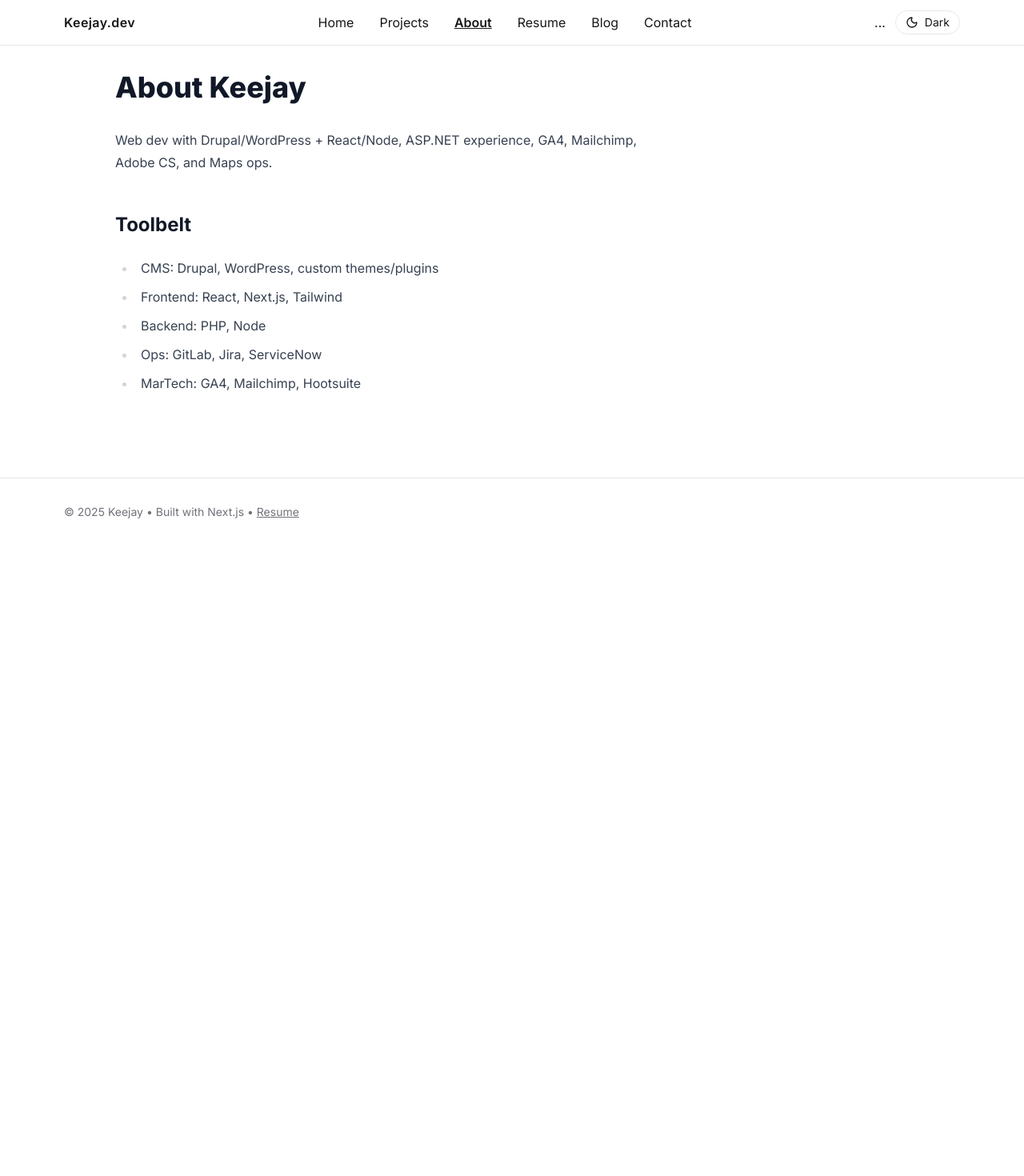
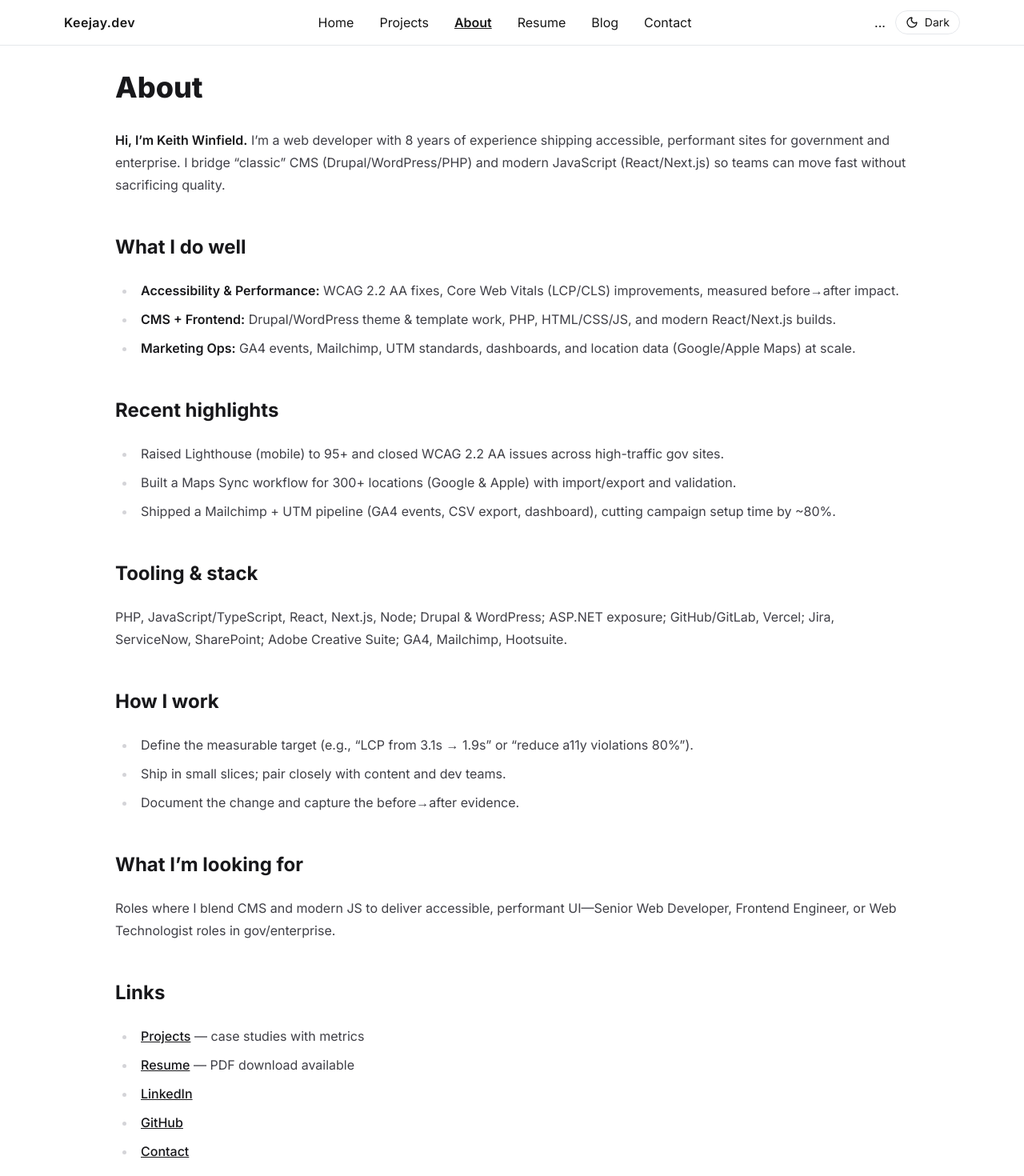
Before and after one commit to kwinfield/keiths-portfolio-2026, a Next.js app: page /about in a window 1280 px wide. Shown: the top 1470 px of the page at 80% size. Before the commit the page ends 800 px from the top, so only its background shows below. Built offline with nearby package versions, Linux system fonts and the light colour scheme.

Commit message:
content(about): concise narrative with outcomes and links

```diff
--- a/app/about/page.tsx
+++ b/app/about/page.tsx
@@ -1,15 +1,50 @@
+// app/about/page.tsx
+export const metadata = {
+  title: 'About — Keith',
+  description: 'Web developer with 8 years shipping accessible, performant sites for gov & enterprise.',
+}
+
 export default function AboutPage() {
   return (
-    <article className="prose dark:prose-invert">
-      <h1>About Keejay</h1>
-      <p>Web dev with Drupal/WordPress + React/Node, ASP.NET experience, GA4, Mailchimp, Adobe CS, and Maps ops.</p>
-      <h2>Toolbelt</h2>
+    <article className="prose prose-zinc dark:prose-invert max-w-none">
+      <h1>About</h1>
+
+      <p><strong>Hi, I’m Keith Winfield.</strong> I’m a web developer with 8 years of experience shipping accessible, performant sites for government and enterprise. I bridge “classic” CMS (Drupal/WordPress/PHP) and modern JavaScript (React/Next.js) so teams can move fast without sacrificing quality.</p>
+
+      <h2>What I do well</h2>
       <ul>
-        <li>CMS: Drupal, WordPress, custom themes/plugins</li>
-        <li>Frontend: React, Next.js, Tailwind</li>
-        <li>Backend: PHP, Node</li>
-        <li>Ops: GitLab, Jira, ServiceNow</li>
-        <li>MarTech: GA4, Mailchimp, Hootsuite</li>
+        <li><strong>Accessibility & Performance:</strong> WCAG 2.2 AA fixes, Core Web Vitals (LCP/CLS) improvements, measured before→after impact.</li>
+        <li><strong>CMS + Frontend:</strong> Drupal/WordPress theme & template work, PHP, HTML/CSS/JS, and modern React/Next.js builds.</li>
+        <li><strong>Marketing Ops:</strong> GA4 events, Mailchimp, UTM standards, dashboards, and location data (Google/Apple Maps) at scale.</li>
+      </ul>
+
+      <h2>Recent highlights</h2>
+      <ul>
+        <li>Raised Lighthouse (mobile) to 95+ and closed WCAG 2.2 AA issues across high-traffic gov sites.</li>
+        <li>Built a Maps Sync workflow for 300+ locations (Google & Apple) with import/export and validation.</li>
+        <li>Shipped a Mailchimp + UTM pipeline (GA4 events, CSV export, dashboard), cutting campaign setup time by ~80%.</li>
+      </ul>
+
+      <h2>Tooling & stack</h2>
+      <p>PHP, JavaScript/TypeScript, React, Next.js, Node; Drupal & WordPress; ASP.NET exposure; GitHub/GitLab, Vercel; Jira, ServiceNow, SharePoint; Adobe Creative Suite; GA4, Mailchimp, Hootsuite.</p>
+
+      <h2>How I work</h2>
+      <ul>
+        <li>Define the measurable target (e.g., “LCP from 3.1s → 1.9s” or “reduce a11y violations 80%”).</li>
+        <li>Ship in small slices; pair closely with content and dev teams.</li>
+        <li>Document the change and capture the before→after evidence.</li>
+      </ul>
+
+      <h2>What I’m looking for</h2>
+      <p>Roles where I blend CMS and modern JS to deliver accessible, performant UI—Senior Web Developer, Frontend Engineer, or Web Technologist roles in gov/enterprise.</p>
+
+      <h2>Links</h2>
+      <ul>
+        <li><a href="/projects">Projects</a> — case studies with metrics</li>
+        <li><a href="/resume">Resume</a> — PDF download available</li>
+        <li><a href="https://www.linkedin.com/in/keith-winfield-jr/" target="_blank">LinkedIn</a></li>
+        <li><a href="https://github.com/kwinfield" target="_blank">GitHub</a></li>
+        <li><a href="/contact">Contact</a></li>
       </ul>
     </article>
   )
```
